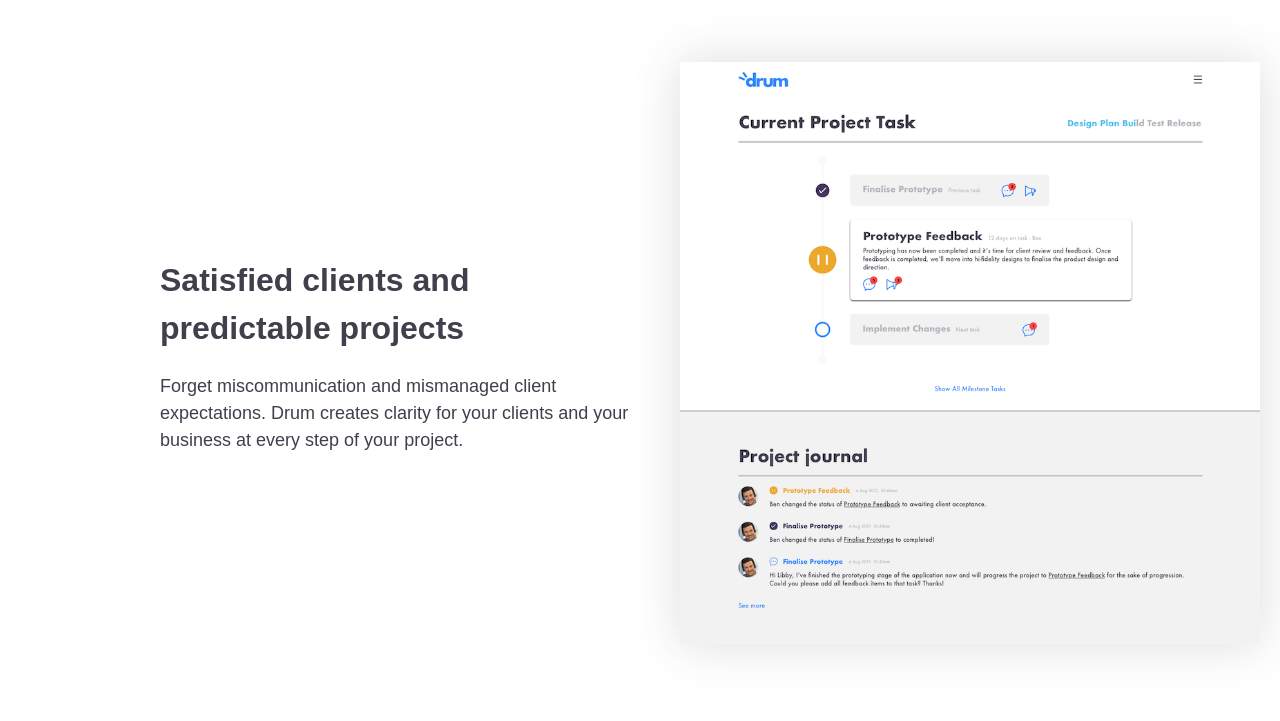
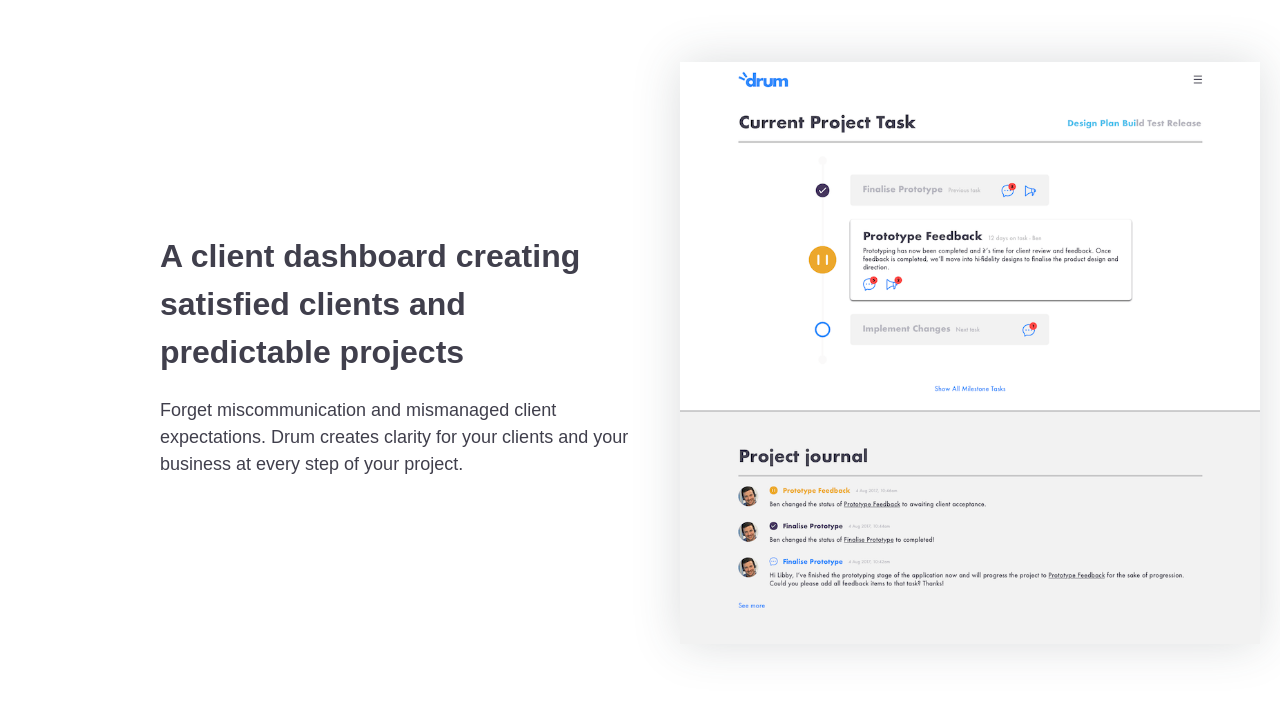
Before and after one commit to benwalks/drum_landing, a plain HTML site: page index.html in a window 1280 px wide. Shown: the part 57-778 px from the top of the page. Drawn offline with Linux system fonts and the light colour scheme.

Commit message:
updated the heading

```diff
--- a/index.html
+++ b/index.html
@@ -141,7 +141,7 @@
       <div class="container">
         <div class="message">
           <h1>
-            Satisfied clients and predictable projects
+            A client dashboard creating satisfied clients and predictable projects
           </h1>
           <p>
             Forget miscommunication and mismanaged client expectations.
```
